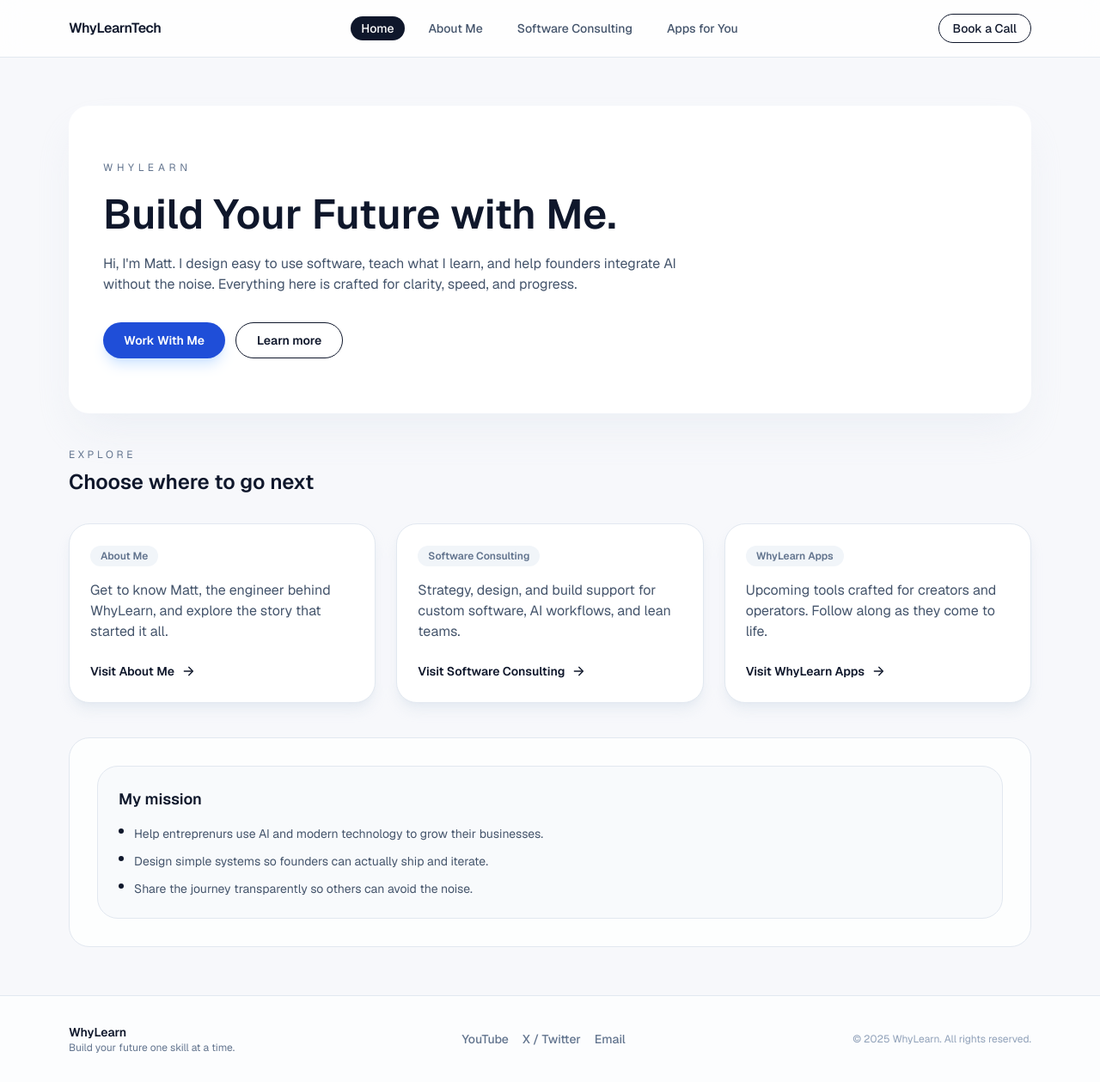
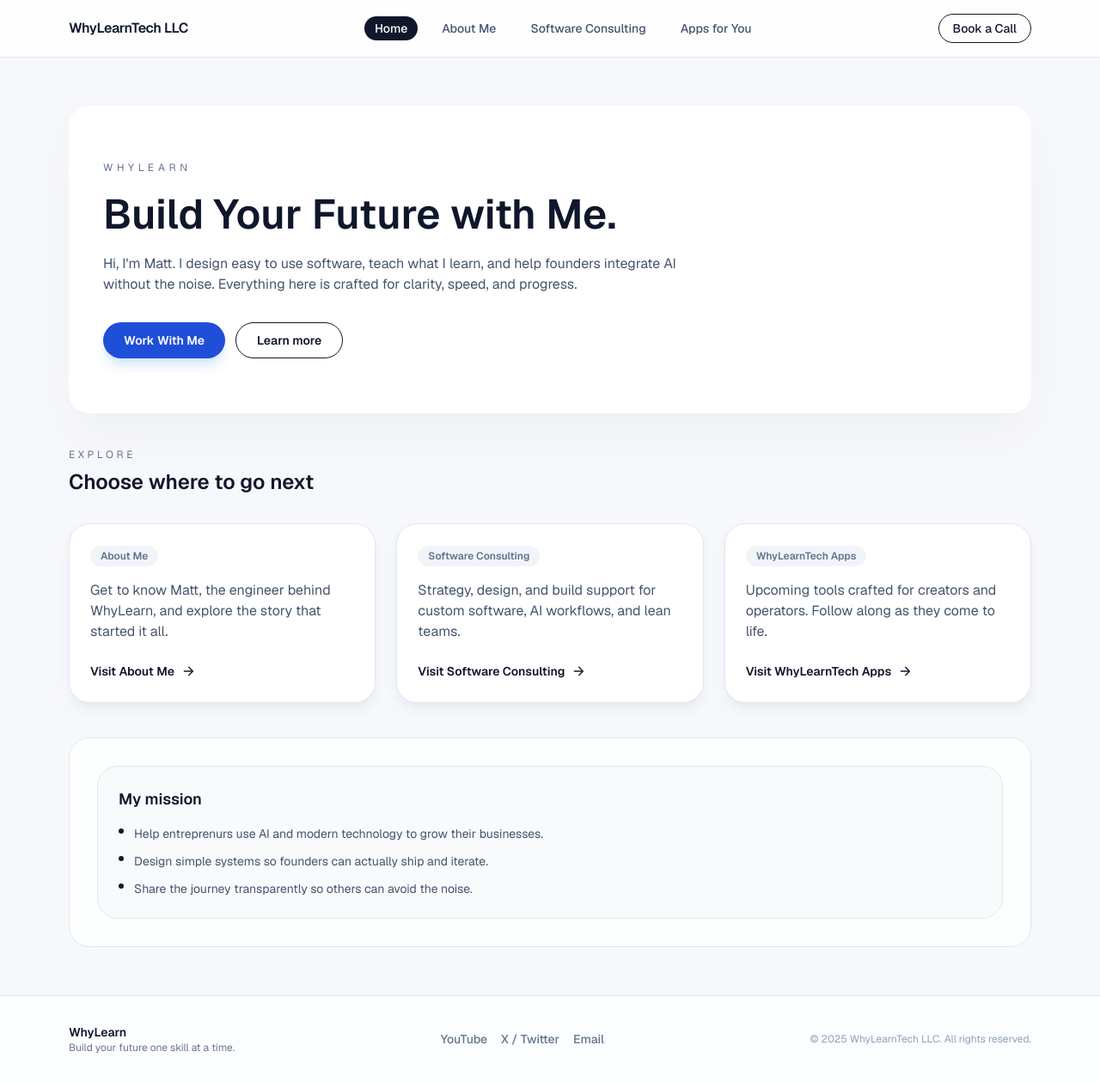
Before and after one commit to mattpweiler/whylearntechsolutions, a Next.js app: page / in a window 1280 px wide. Shown: the whole page at 86% size. Built offline with nearby package versions, Linux system fonts and the light colour scheme.

Commit message:
llc update

```diff
--- a/src/app/about/page.tsx
+++ b/src/app/about/page.tsx
@@ -17,7 +17,7 @@ const timelineEntries = [
     title: "YouTube & teaching",
     icon: true,
     bullets: [
-      "Grew @WhyLearnTech to 60k subs by treating it like a public lab of life, entrepreneurship, finance, and gaming experiments.",
+      "Grew @WhyLearnTech to 75k subs by treating it like a public lab of life, entrepreneurship, finance, and gaming experiments.",
       "Share practical life advice for leveling up your income and staying consistent.",
       "Consult creators and founders on growing online brands with honest storytelling.",
     ],
--- a/src/app/page.tsx
+++ b/src/app/page.tsx
@@ -12,7 +12,7 @@ const navCards = [
     href: "/consulting",
   },
   {
-    title: "WhyLearn Apps",
+    title: "WhyLearnTech Apps",
     description: "Upcoming tools crafted for creators and operators. Follow along as they come to life.",
     href: "/apps",
   },
--- a/src/components/SiteFooter.tsx
+++ b/src/components/SiteFooter.tsx
@@ -22,7 +22,7 @@ export function SiteFooter() {
             Email
           </a>
         </div>
-        <p className="text-xs text-slate-400">© {new Date().getFullYear()} WhyLearn. All rights reserved.</p>
+        <p className="text-xs text-slate-400">© {new Date().getFullYear()} WhyLearnTech LLC. All rights reserved.</p>
       </div>
     </footer>
   );
--- a/src/components/SiteHeader.tsx
+++ b/src/components/SiteHeader.tsx
@@ -17,7 +17,7 @@ export function SiteHeader() {
     <header className="sticky top-0 z-50 border-b border-slate-200 bg-white/80 backdrop-blur-md">
       <div className="mx-auto flex max-w-6xl items-center justify-between px-4 py-4">
         <Link href="/" className="font-semibold tracking-tight text-slate-900">
-          WhyLearnTech
+          WhyLearnTech LLC
         </Link>
 
         <nav className="hidden gap-4 text-sm text-slate-600 md:flex">
```
